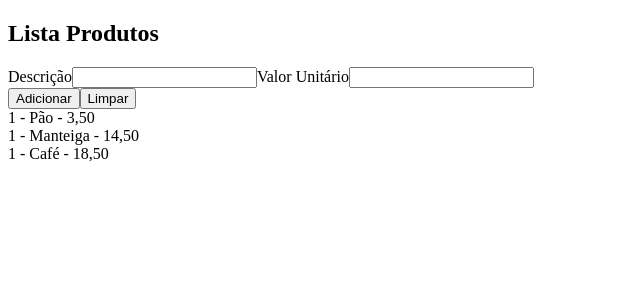
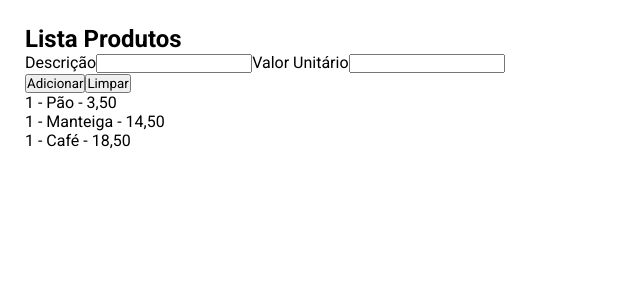
Before and after one commit to LucasAl03/lista_produtos, an Angular app: page / in a window 1280 px wide. Shown: the top 300 px of the page, without its empty margins (0-640 px from the left). Built offline with nearby package versions, Linux system fonts and the light colour scheme.

Commit message:
formatação geral

```diff
--- a/src/styles.css
+++ b/src/styles.css
@@ -1 +1,21 @@
-/* You can add global styles to this file, and also import other style files */
+@import url('https://fonts.googleapis.com/css2?family=Roboto:ital,wght@0,100..900;1,100..900&display=swap');
+
+*{
+    margin: 0px;
+    padding: 0px;
+    box-sizing: border-box;
+    font-family: roboto;
+}
+
+:root{
+    --cor-fundo: #f8fafc;
+    --branco: #ffffff;
+    --botao1: #1d4ed8;
+    --botao2: #f4610c;
+    --cor1: #94b5a0;
+    --cor2: #F59e0b;
+}
+
+body{
+    margin: 25px;
+}
```
